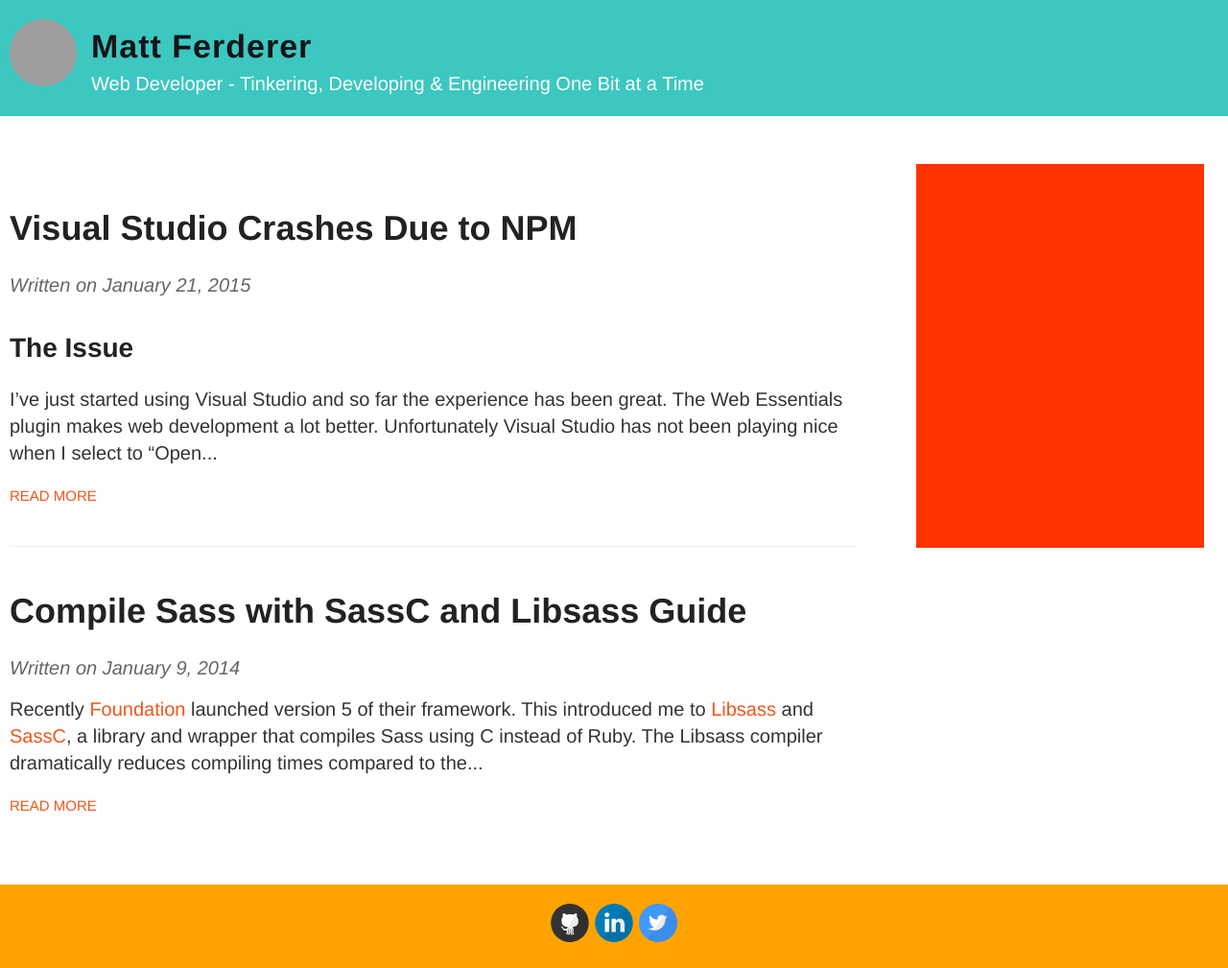
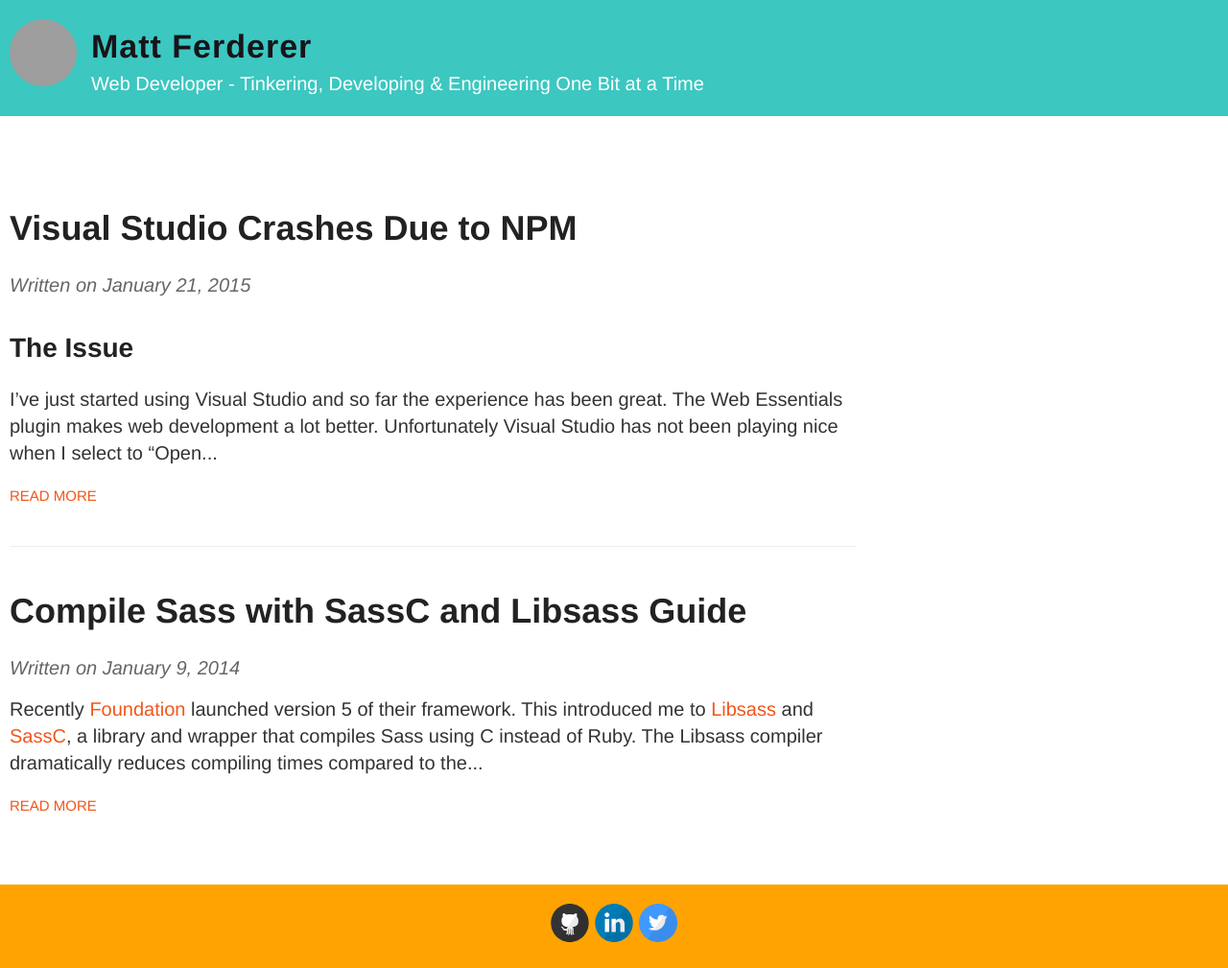
Before and after one commit to mattferderer/mattferderer.github.io, a Jekyll site: the page built from index.html, in a window 1280 px wide. Shown: the whole page at 96% size. Built offline with Jekyll 4.4.1, drawn with Linux system fonts in a browser that asks for light colours; grey boxes are pictures that could not be loaded.

Commit message:
Red Block
Remove red block

```diff
--- a/_layouts/default.html
+++ b/_layouts/default.html
@@ -38,7 +38,6 @@
     <div id="main" role="main" class="container clearfix">
       {{ content }}
       <div id="sidebar">
-        <div style="width:300px;max-width:100%;height:400px;background:#F30;"></div>
         <div class="ad">
           <script async src="//pagead2.googlesyndication.com/pagead/js/adsbygoogle.js"></script>
           <!-- Mattferderer.com TopRight -->
```
